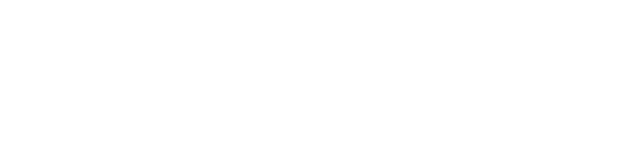
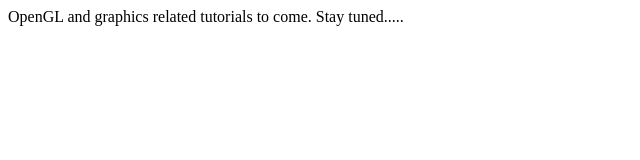
Before and after one commit to EKnapik/myWebsite, a plain HTML site: page tutorials.html in a window 1280 px wide. Shown: the whole page, without its empty margins (0-640 px from the left). Drawn offline with Linux system fonts and the light colour scheme.

Commit message:
Simle placeholder updates:

```diff
--- a/tutorials.html
+++ b/tutorials.html
@@ -1 +1 @@
-<html> </html>
+<html>OpenGL and graphics related tutorials to come. Stay tuned.....</html>
```
Also changed, not shown: blog.html (+1 -1 lines).
